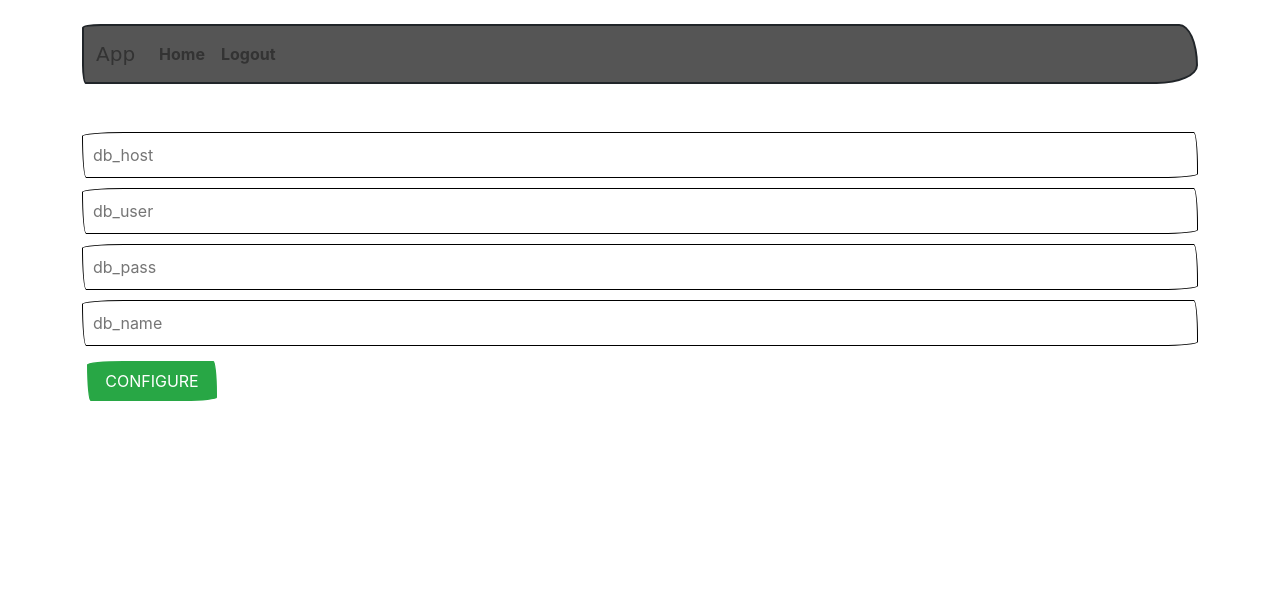
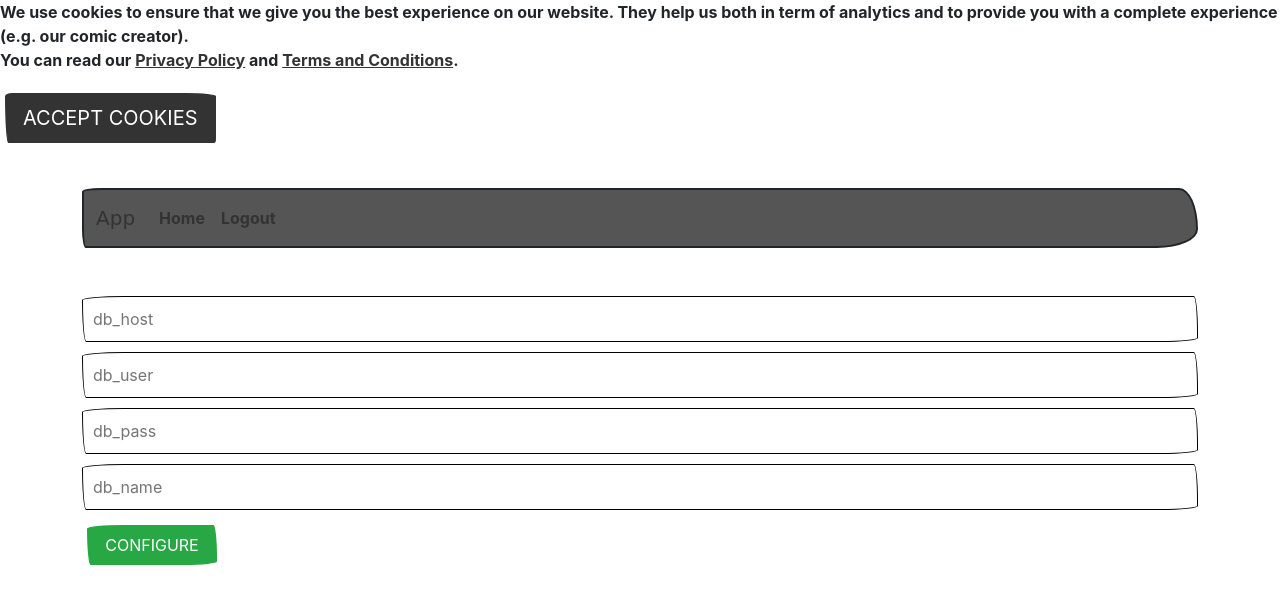
Before and after one commit to nenuadrian/project-omega, a PHP site: template server/src/views/setup.php in a window 1280 px wide. Shown: the top 604 px of the page. Run offline with PHP 8.4, Linux system fonts and the light colour scheme; the template is opened without the code that fills it, so the values that code supplies are empty; some libraries are stand-ins or nearby versions; some web fonts are replaced.

Commit message:
Update header.php

```diff
--- a/server/src/views/header.php
+++ b/server/src/views/header.php
@@ -10,6 +10,21 @@
     <script src="https://cdn.jsdelivr.net/npm/bootstrap@3.3.7/dist/js/bootstrap.min.js" integrity="sha384-Tc5IQib027qvyjSMfHjOMaLkfuWVxZxUPnCJA7l2mCWNIpG9mGCD8wGNIcPD7Txa" crossorigin="anonymous"></script>
 </head>
 <body>
+    <?php if (Input::cookie('consent') !== 'true'): ?>
+    <div class="cookies">
+      <p>
+        We use cookies to ensure that we give you the best experience on our website. They help us both in term of analytics and to provide you with a complete experience (e.g. our comic creator). <br/>You can read our <a href="<?=BASE_URL . '/pages/privacy-policy'?>">Privacy Policy</a> and <a href="<?=BASE_URL . '/pages/terms-of-service'?>">Terms and Conditions</a>.
+      </p>
+      <form method="post">
+        <button type="submit" class="btn btn-lg btn-primary" name="cookies" value="accept">
+          Accept Cookies
+        </button>
+      </form>
+    </div>
+  <?php else: ?>
+  <style>.cookies{display:none!important;}</style>
+  <?php endif; ?>
+
     <div class="container">
     <br/>
     <nav class="navbar navbar-expand-lg bg-dark" data-bs-theme="dark">
```
